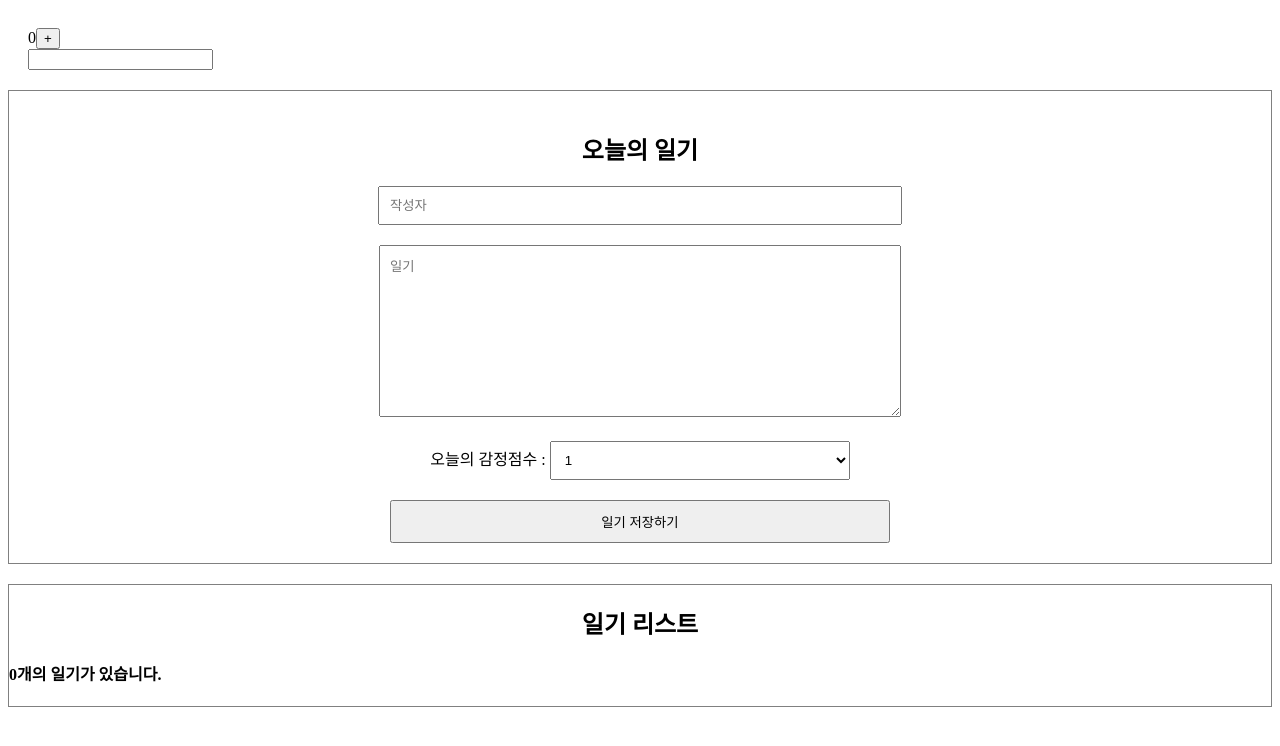
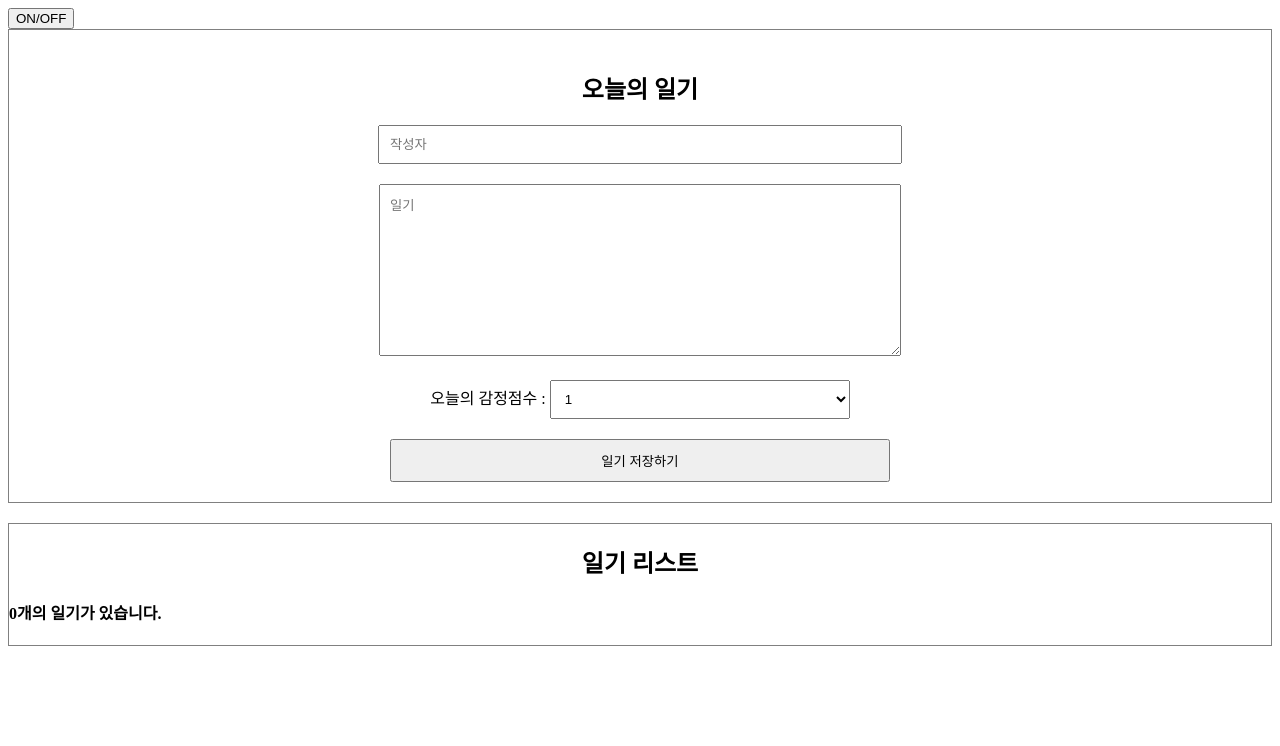
Before and after one commit to DohuiKo/ReactClassCode, a React (Create React App) app: page / in a window 1280 px wide. Shown: the top 746 px of the page. Built offline with nearby package versions, Linux system fonts and the light colour scheme.

Commit message:
Add: React Lifecycle제어하기 - useEffect

```diff
--- a/src/Lifecycle.js
+++ b/src/Lifecycle.js
@@ -1,41 +1,25 @@
 import React, { useEffect, useState} from 'react';
 
-const Lifecycle = () => {
-
-  const [count, setCount] = useState(0);
-  const [text, setText] = useState("");
+const UnmountTest = () => {
 
   useEffect(() => {
     console.log("Mount!");
+
+    return()=> {
+      console.log("unMount!");
+    }
   }, []);
+  return <div>Unmount Testing Component</div>
+}
 
-  useEffect(()=>{
-    console.log("Update!");
-  });
-
-  useEffect(() => {
-    console.log(`count is update: ${count}`);
-
-    if(count > 5) {
-      alert('count가 5를 넘었습니다. 따라서 1로 초기화합니다');
-      setCount(1);
-    }
-
-  }, [count])
-
-  useEffect(() => {
-    console.log(`text is update: ${text}`);
-  }, [text]);
+const Lifecycle = () => {
+  const [isVisible, setIsVisible] = useState(false);
+  const toggle = () => setIsVisible(!isVisible);
 
   return(
-    <div style={{padding:20}}>
     <div>
-      {count}
-      <button onClick={()=>setCount(count+1)}>+</button>
-    </div>
-    <div>
-      <input value={text} onChange={(e) => setText(e.target.value)} />
-    </div>
+      <button onClick={toggle}>ON/OFF</button>
+      {isVisible && < UnmountTest />}
     </div>
   );
 };
```
